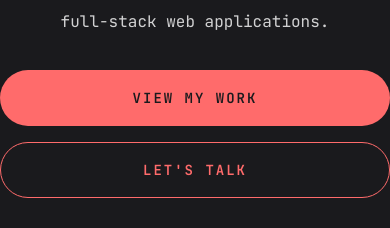
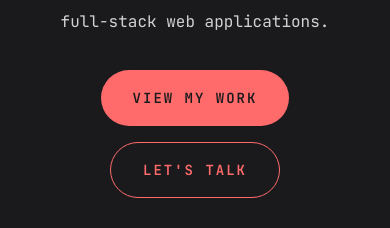
Before and after one commit to joemar-ceneza/portfolio-v4, a Next.js app: page / in a window 390 px wide. Shown: the part 767-995 px from the top of the page. Built offline with nearby package versions, Linux system fonts and the light colour scheme; no server answers.

Commit message:
Update button layout: adjust alignment and width for improved responsiveness

```diff
--- a/src/app/page.tsx
+++ b/src/app/page.tsx
@@ -20,11 +20,11 @@ export default function Home() {
               Over the past 11 years in operations and compliance, I have developed strong problem-solving skills and used Python automation to improve workflows and efficiency.
               Today, I focus on building full-stack web applications.
             </p>
-            <div className="flex flex-col sm:flex-row items-center gap-4 sm:gap-6">
-              <Button asChild size="lg" className="uppercase cursor-pointer w-full sm:w-auto">
+            <div className="flex flex-col sm:flex-row items-center justify-center xl:justify-start gap-4 sm:gap-6">
+              <Button asChild size="lg" className="uppercase cursor-pointer w-auto">
                 <Link href="/work">View My Work</Link>
               </Button>
-              <Button asChild variant="outline" size="lg" className="uppercase cursor-pointer w-full sm:w-auto">
+              <Button asChild variant="outline" size="lg" className="uppercase cursor-pointer w-auto">
                 <Link href="/contact">Let&apos;s Talk</Link>
               </Button>
             </div>
```
